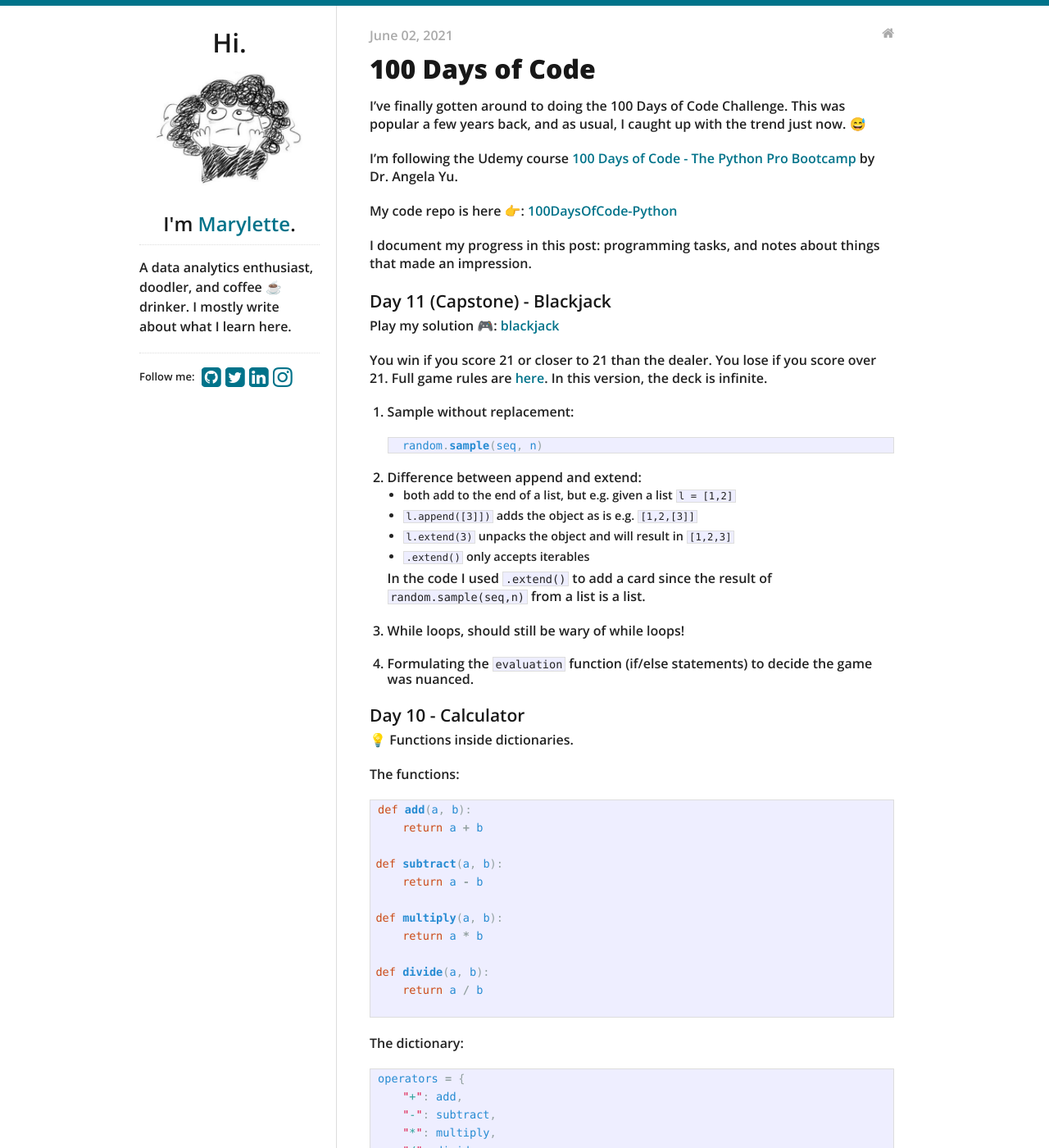
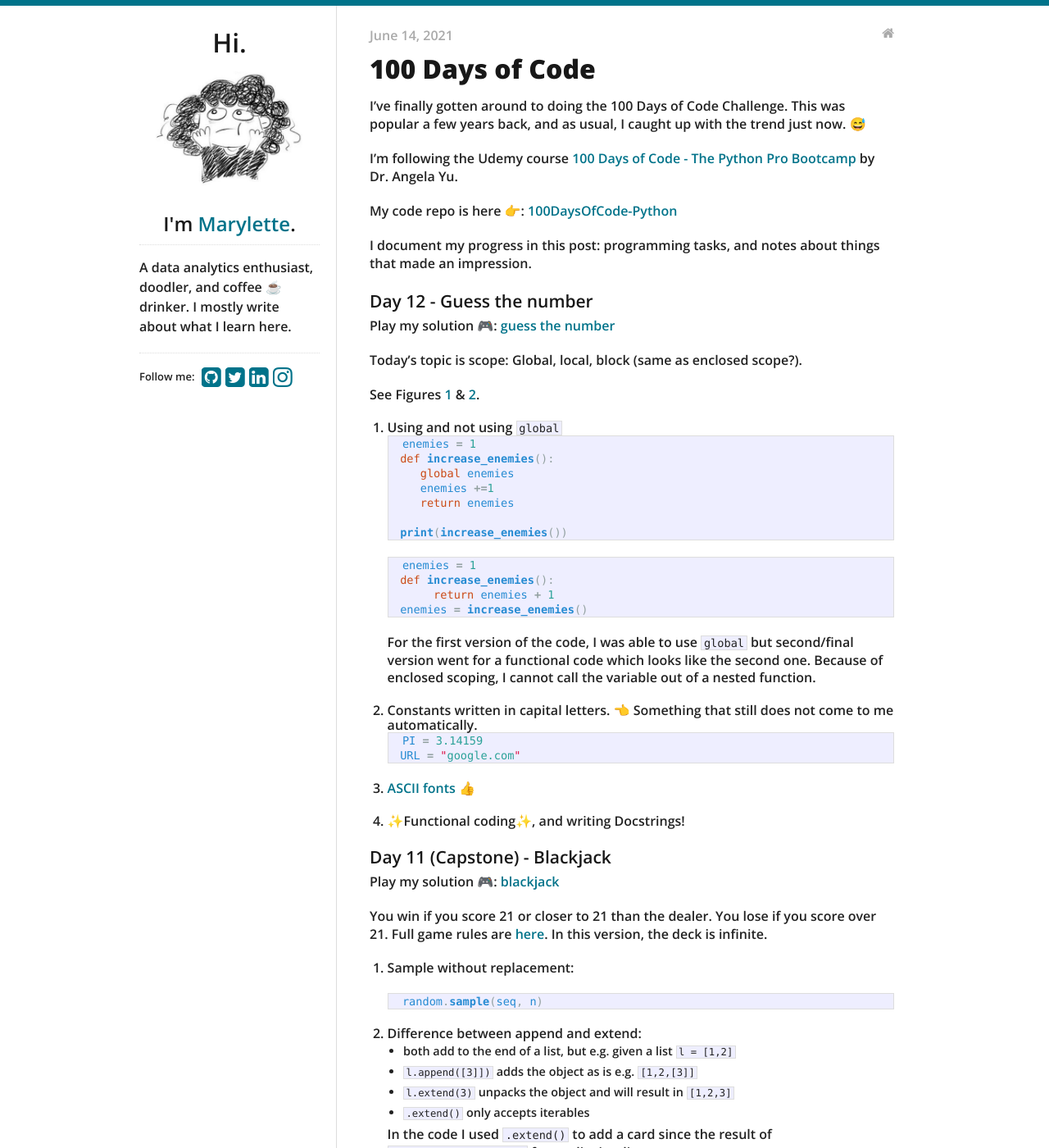
Before and after one commit to maryletteroa/maryletteroa.github.io, a Jekyll site: the page built from _posts/2021-06-14-hundred-days-of-python.md, in a window 1280 px wide and 1400 px high. Shown: the whole window at 82% size. Built offline with Jekyll 4.4.1, drawn with Linux system fonts in a browser that asks for light colours.

Commit message:
update post

````diff
--- a/_posts/2021-06-02-hundred-days-of-python.md
+++ b/_posts/2021-06-14-hundred-days-of-python.md
@@ -12,6 +12,44 @@ I'm following the Udemy course [100 Days of Code - The Python Pro Bootcamp](http
 My code repo is here 👉: [100DaysOfCode-Python](https://github.com/maryletteroa/100DaysOfCode-Python)
 
 I document my progress in this post: programming tasks, and notes about things that made an impression.
+
+#### Day 12 - Guess the number
+
+Play my solution 🎮: [guess the number](https://replit.com/@maryletteroa/guess-the-number)
+
+Today's topic is scope: Global, local, block (same as enclosed scope?).
+
+See Figures [1](https://res.cloudinary.com/dyd911kmh/image/upload/f_auto,q_auto:best/v1588956604/code_dmeddc.png) & [2](https://res.cloudinary.com/dyd911kmh/image/upload/f_auto,q_auto:best/v1588956604/Scope_fbrzcw.png).
+
+1. Using and not using `global`
+    ```py
+    enemies = 1
+    def increase_enemies():
+       global enemies
+       enemies +=1
+       return enemies
+
+    print(increase_enemies())
+    ```
+    ```py
+    enemies = 1
+    def increase_enemies():
+         return enemies + 1
+    enemies = increase_enemies()
+    ```
+    For the first version of the code, I was able to use `global` but second/final version went for a functional code which looks like the second one. Because of enclosed scoping, I cannot call the variable out of a nested function.
+
+2. Constants written in capital letters. 👈 Something that still does not come to me automatically.
+    ```py
+    PI = 3.14159
+    URL = "google.com"
+    ```
+
+3. [ASCII fonts](http://patorjk.com/software/taag/#p=display&f=Graffiti&t=Guess%20the%20number) 👍
+
+
+4. ✨Functional coding✨, and writing Docstrings!
+
 
 #### Day 11 (Capstone) - Blackjack
 
````
